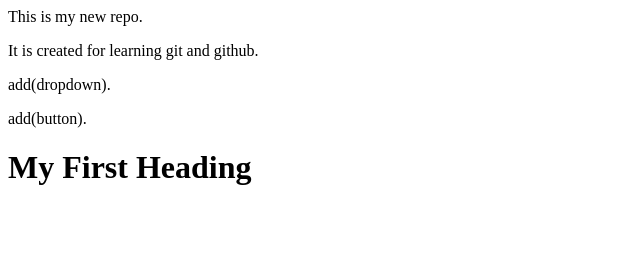
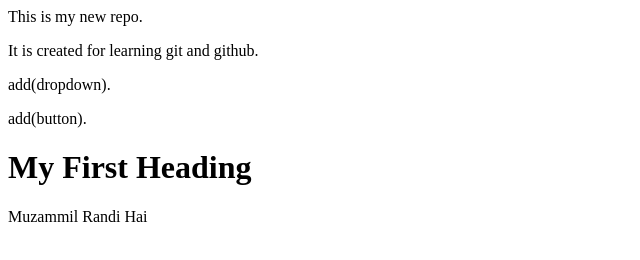
Before and after one commit to ShaikhMudassir09/local_repo2, a plain HTML site: page Index.html in a window 1280 px wide. Shown: the whole page, without its empty margins (0-640 px from the left). Drawn offline with Linux system fonts and the light colour scheme.

Commit message:
Add heading for 'Muzammil Randi Hai' to Index.html

```diff
--- a/Index.html
+++ b/Index.html
@@ -3,3 +3,4 @@
 <p>add(dropdown).</p>
 <p>add(button).</p>
 <h1>My First Heading</h1>
+<h>Muzammil Randi Hai</h>
```
